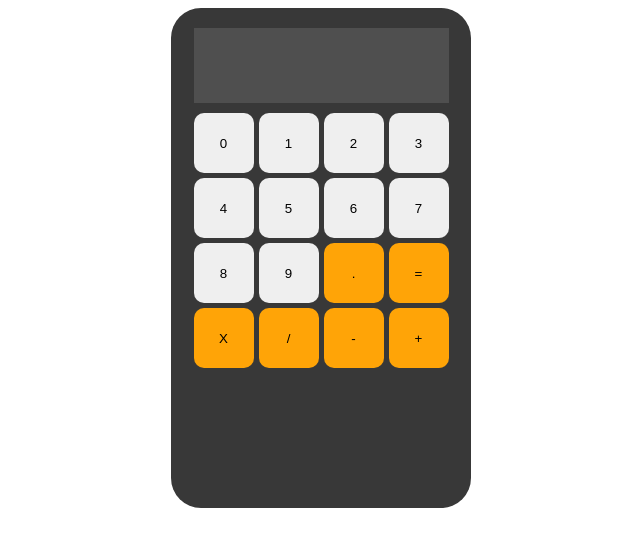
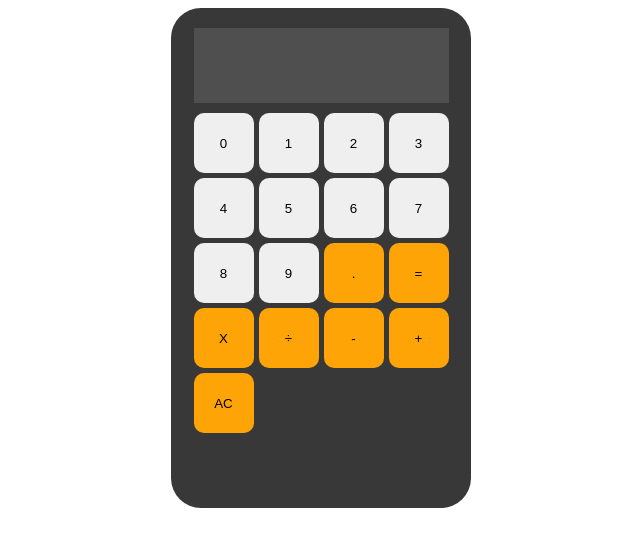
Before and after one commit to TegaBC/web-calculator, a plain HTML site: page index.html in a window 1280 px wide. Shown: the whole page, without its empty margins (319-959 px from the left). Drawn offline with Linux system fonts and the light colour scheme.

Commit message:
added new buttons

```diff
--- a/index.html
+++ b/index.html
@@ -27,9 +27,11 @@
                 <button class="calc-button operator-button">.</button>
                 <button class="calc-button operator-button">=</button>
                 <button class="calc-button operator-button">X</button>
-                <button class="calc-button operator-button">/</button>
+                <button class="calc-button operator-button">÷</button>
                 <button class="calc-button operator-button">-</button>
                 <button class="calc-button operator-button">+</button>
+                <button class="calc-button operator-button">AC</button>
+
 
             </div>
         </div>
```
